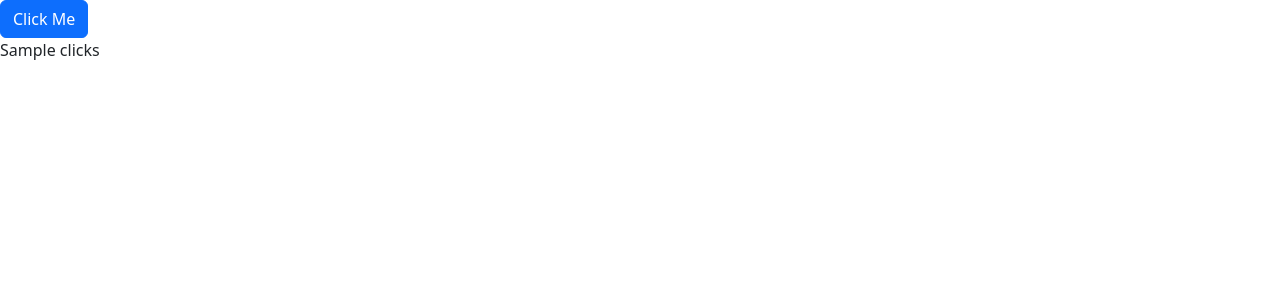
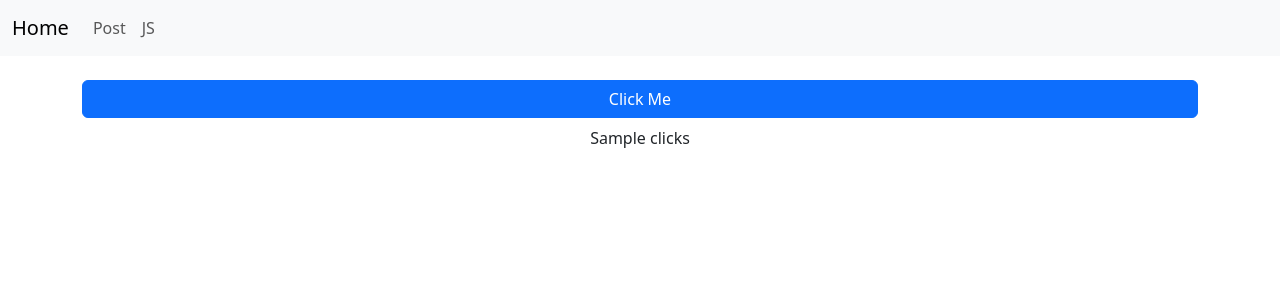
Before and after one commit to findingDodi/pyClick, a Python web app: template templates/clicker_post.j2 in a window 1280 px wide. Shown: the top 300 px of the page. Run offline with Jinja, Linux system fonts and the light colour scheme; the template is opened without the code that fills it: most values are stand-ins (such as "Sample title", 1, 10 or a date in 2020).

Commit message:
styling and navbar-template

```diff
--- a/templates/clicker_post.j2
+++ b/templates/clicker_post.j2
@@ -6,10 +6,12 @@
     <link href="https://cdn.jsdelivr.net/npm/bootstrap@5.3.2/dist/css/bootstrap.min.css" rel="stylesheet" integrity="sha384-T3c6CoIi6uLrA9TneNEoa7RxnatzjcDSCmG1MXxSR1GAsXEV/Dwwykc2MPK8M2HN" crossorigin="anonymous">
 </head>
 <body>
-<form method="post">
-    <input name="increment-clicks-post" type="submit" id="click-button" class="btn btn-primary" value="Click Me"/>
-    <p id="clicks">{{ clicks }}</p>
-</form>
+    {% include 'navbar.j2' %}
+
+    <form method="post" class="container d-flex justify-content-center flex-column mt-4">
+        <input name="increment-clicks-post" type="submit" id="click-button" class="btn btn-primary" value="Click Me"/>
+        <p id="clicks" class="text-center mt-2">{{ clicks }}</p>
+    </form>
 
 </body>
 </html>
--- /dev/null
+++ b/templates/navbar.j2
@@ -0,0 +1,19 @@
+<nav class="navbar navbar-expand-lg bg-body-tertiary">
+    <div class="container-fluid">
+        <a class="navbar-brand" href="/">Home</a>
+        <button class="navbar-toggler" type="button" data-bs-toggle="collapse" data-bs-target="#navbarNav"
+                aria-controls="navbarNav" aria-expanded="false" aria-label="Toggle navigation">
+            <span class="navbar-toggler-icon"></span>
+        </button>
+        <div class="collapse navbar-collapse" id="navbarNav">
+            <ul class="navbar-nav">
+                <li class="nav-item">
+                    <a class="nav-link" href="/clicker_post">Post</a>
+                </li>
+                <li class="nav-item">
+                    <a class="nav-link" href="/clicker_js">JS</a>
+                </li>
+            </ul>
+        </div>
+    </div>
+</nav>
```
Also changed, not shown: templates/clicker_js.j2 (+6 -2 lines), templates/home.j2 (+1 -19 lines).
